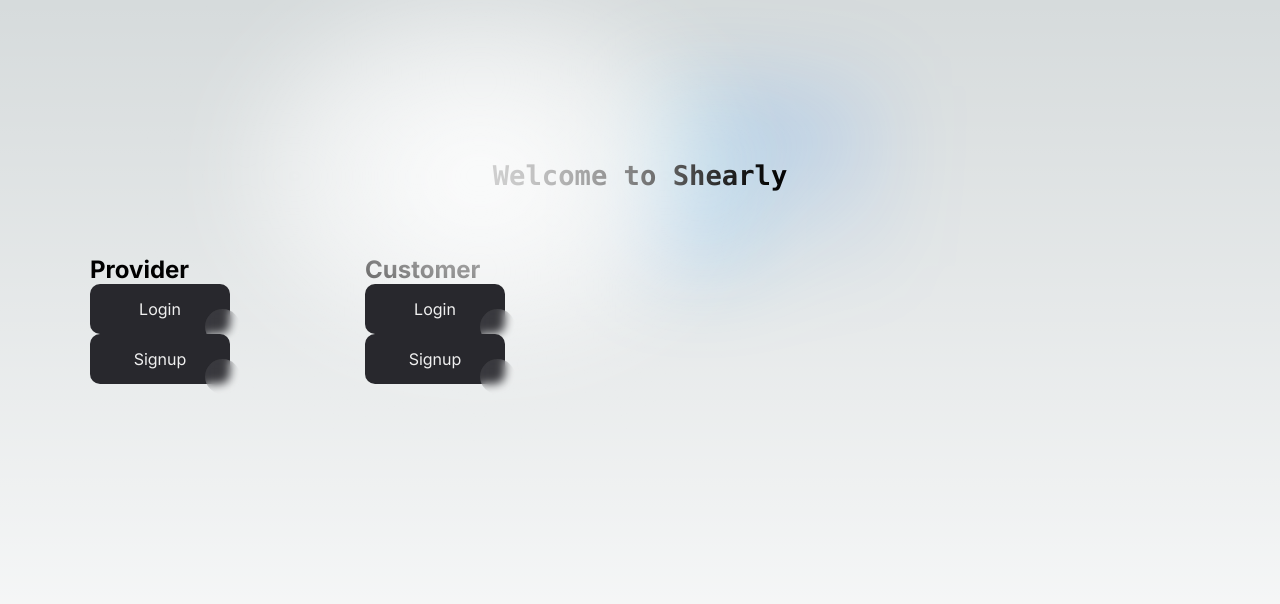
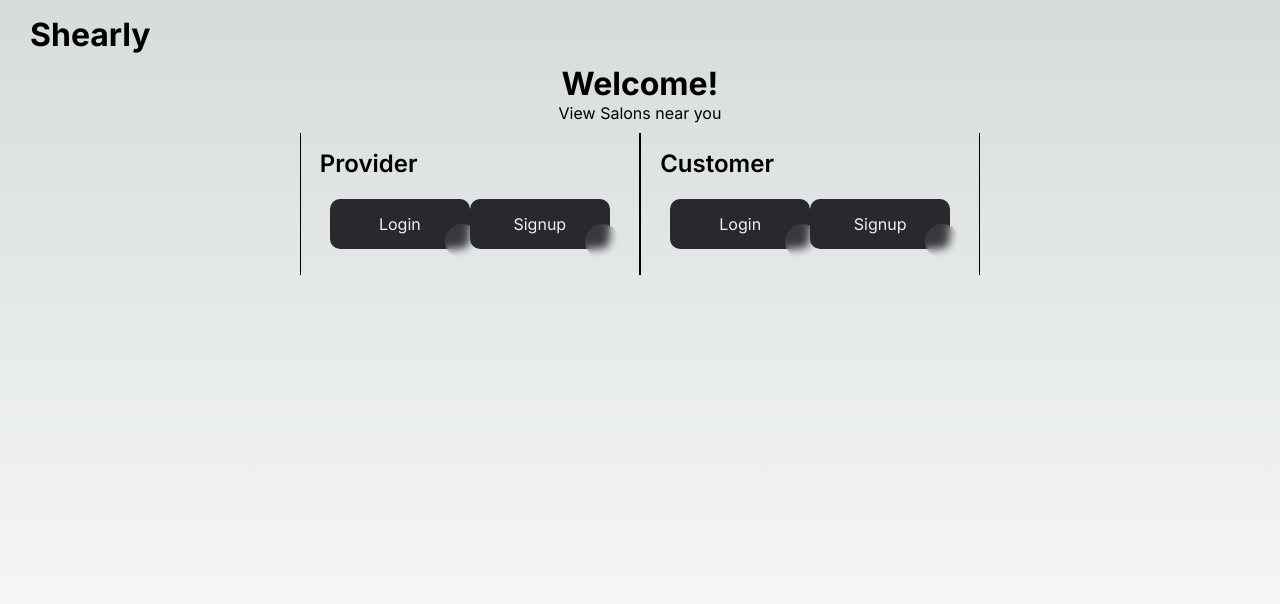
Before and after one commit to Dia-Dev-Design/shearly-next, a Next.js app: page / in a window 1280 px wide. Shown: the top 604 px of the page. Built offline with nearby package versions, Linux system fonts and the light colour scheme.

Commit message:
Adding some changes to landing page

```diff
--- a/app/page.module.css
+++ b/app/page.module.css
@@ -105,6 +105,58 @@
   transform: translateZ(0);
 }
 
+.logo {
+  position: relative;
+}
+
+/* New Styles */
+.page {
+  display: flex;
+  flex-direction: column;
+  min-height: 100vh;
+}
+
+.header {
+  display: flex;
+  justify-content: left;
+  margin: 0;
+  padding-top: 15px;
+  padding-left: 30px;
+}
+
+.body {
+  display: flex;
+  flex-direction: column;
+  align-items: center;
+  padding-top: 10px;
+}
+
+.loginGrid {
+  display: flex;
+  justify-content: space-between;
+  align-items: center;
+  padding-top: 10px;
+}
+
+.infoCard {
+  align-items: center;
+  padding: 1rem 1.2rem;
+  border-left: 1px solid black;
+  border-right: 1px solid black;
+}
+
+.infoCard h2 {
+  align-items: center;
+  font-weight: 600;
+  margin-bottom: 0.7rem;
+}
+
+.infoCard p {
+  display: flex;
+  flex-direction: row;
+  padding: 10px;
+}
+
 /* button styles */
 .button {
   all: unset;
@@ -174,9 +226,6 @@
 }
 /* end */
 
-.logo {
-  position: relative;
-}
 /* Enable hover only on non-touch devices */
 @media (hover: hover) and (pointer: fine) {
   .card:hover {
--- a/app/page.tsx
+++ b/app/page.tsx
@@ -3,101 +3,107 @@
 
 export default function Home() {
   return (
-    <main className={styles.main}>
-      {/* <div className={styles.description}>
-        <p>
-          Get started by editing&nbsp;
-          <code className={styles.code}>app/page.tsx</code>
-        </p>
-        <div>
-          <a
-            href="https://vercel.com?utm_source=create-next-app&utm_medium=appdir-template&utm_campaign=create-next-app"
-            target="_blank"
-            rel="noopener noreferrer"
-          >
-            By{" "}
-            <Image
-              src="/vercel.svg"
-              alt="Vercel Logo"
-              className={styles.vercelLogo}
-              width={100}
-              height={24}
-              priority
-            />
-          </a>
-        </div>
+    // <main className={styles.main}>
+    //   {/* <div className={styles.description}>
+    //     <p>
+    //       Get started by editing&nbsp;
+    //       <code className={styles.code}>app/page.tsx</code>
+    //     </p>
+    //     <div>
+    //       <a
+    //         href="https://vercel.com?utm_source=create-next-app&utm_medium=appdir-template&utm_campaign=create-next-app"
+    //         target="_blank"
+    //         rel="noopener noreferrer"
+    //       >
+    //         By{" "}
+    //         <Image
+    //           src="/vercel.svg"
+    //           alt="Vercel Logo"
+    //           className={styles.vercelLogo}
+    //           width={100}
+    //           height={24}
+    //           priority
+    //         />
+    //       </a>
+    //     </div>
+    //   </div>
+
+    //   <div className={styles.center}>
+    //     <Image
+    //       className={styles.logo}
+    //       src="/next.svg"
+    //       alt="Next.js Logo"
+    //       width={180}
+    //       height={37}
+    //       priority
+    //     />
+    //   </div>
+
+    //   <div className={styles.grid}>
+    //     <a
+    //       href="https://nextjs.org/docs?utm_source=create-next-app&utm_medium=appdir-template&utm_campaign=create-next-app"
+    //       className={styles.card}
+    //       target="_blank"
+    //       rel="noopener noreferrer"
+    //     >
+    //       <h2>
+    //         Docs <span>-&gt;</span>
+    //       </h2>
+    //       <p>Find in-depth information about Next.js features and API.</p>
+    //     </a>
+
+    //     <a
+    //       href="https://nextjs.org/learn?utm_source=create-next-app&utm_medium=appdir-template&utm_campaign=create-next-app"
+    //       className={styles.card}
+    //       target="_blank"
+    //       rel="noopener noreferrer"
+    //     >
+    //       <h2>
+    //         Learn <span>-&gt;</span>
+    //       </h2>
+    //       <p>Learn about Next.js in an interactive course with&nbsp;quizzes!</p>
+    //     </a>
+
+    //     <a
+    //       href="https://vercel.com/templates?framework=next.js&utm_source=create-next-app&utm_medium=appdir-template&utm_campaign=create-next-app"
+    //       className={styles.card}
+    //       target="_blank"
+    //       rel="noopener noreferrer"
+    //     >
+    //       <h2>
+    //         Templates <span>-&gt;</span>
+    //       </h2>
+    //       <p>Explore starter templates for Next.js.</p>
+    //     </a>
+
+    //     <a
+    //       href="https://vercel.com/new?utm_source=create-next-app&utm_medium=appdir-template&utm_campaign=create-next-app"
+    //       className={styles.card}
+    //       target="_blank"
+    //       rel="noopener noreferrer"
+    //     >
+    //       <h2>
+    //         Deploy <span>-&gt;</span>
+    //       </h2>
+    //       <p>
+    //         Instantly deploy your Next.js site to a shareable URL with Vercel.
+    //       </p>
+    //     </a>
+    //   </div> */}
+    // </main>
+
+    <main className={styles.page}>
+      <div className={styles.header}>
+        <h1>Shearly</h1>
       </div>
 
-      <div className={styles.center}>
-        <Image
-          className={styles.logo}
-          src="/next.svg"
-          alt="Next.js Logo"
-          width={180}
-          height={37}
-          priority
-        />
-      </div>
+      <div className={styles.body}>
+        <h1>Welcome!</h1>
 
-      <div className={styles.grid}>
-        <a
-          href="https://nextjs.org/docs?utm_source=create-next-app&utm_medium=appdir-template&utm_campaign=create-next-app"
-          className={styles.card}
-          target="_blank"
-          rel="noopener noreferrer"
-        >
-          <h2>
-            Docs <span>-&gt;</span>
-          </h2>
-          <p>Find in-depth information about Next.js features and API.</p>
-        </a>
+        <p>View Salons near you</p>
 
-        <a
-          href="https://nextjs.org/learn?utm_source=create-next-app&utm_medium=appdir-template&utm_campaign=create-next-app"
-          className={styles.card}
-          target="_blank"
-          rel="noopener noreferrer"
-        >
-          <h2>
-            Learn <span>-&gt;</span>
-          </h2>
-          <p>Learn about Next.js in an interactive course with&nbsp;quizzes!</p>
-        </a>
-
-        <a
-          href="https://vercel.com/templates?framework=next.js&utm_source=create-next-app&utm_medium=appdir-template&utm_campaign=create-next-app"
-          className={styles.card}
-          target="_blank"
-          rel="noopener noreferrer"
-        >
-          <h2>
-            Templates <span>-&gt;</span>
-          </h2>
-          <p>Explore starter templates for Next.js.</p>
-        </a>
-
-        <a
-          href="https://vercel.com/new?utm_source=create-next-app&utm_medium=appdir-template&utm_campaign=create-next-app"
-          className={styles.card}
-          target="_blank"
-          rel="noopener noreferrer"
-        >
-          <h2>
-            Deploy <span>-&gt;</span>
-          </h2>
-          <p>
-            Instantly deploy your Next.js site to a shareable URL with Vercel.
-          </p>
-        </a>
-      </div> */}
-
-      <div>
-        <div className={styles.description}>
-          <h1 className={styles.center}>Welcome to Shearly</h1>
-        </div>
-
-        <div className={styles.grid}>
-          <a>
+        <div className={styles.loginGrid}>
+          <a className={styles.infoCard}>
             <h2> Provider</h2>
             <p>
               <button className={styles.button} role="button">Login</button>
@@ -105,7 +111,7 @@
             </p>
           </a>
 
-          <a>
+          <a className={styles.infoCard}>
             <h2>Customer</h2>
             <p>
               <button className={styles.button} role="button">Login</button>
@@ -113,7 +119,6 @@
             </p>
           </a>
         </div>
-
       </div>
     </main>
   );
```
